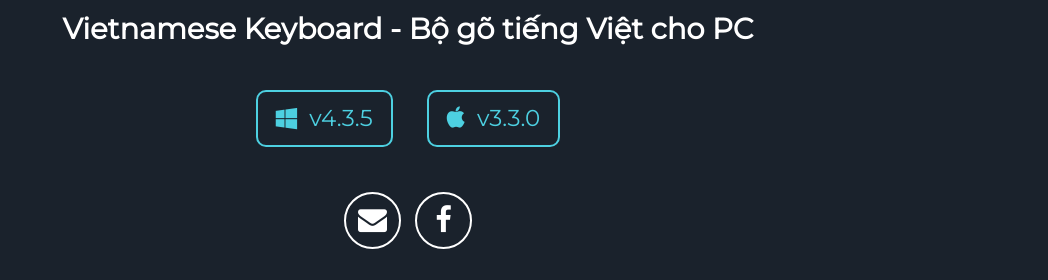
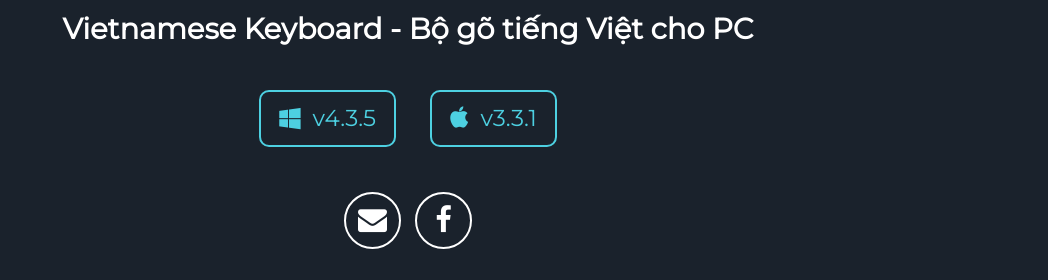
Before and after one commit to lamquangminh/EVKey, a Jekyll site: the page built from docs/index.html, in a window 1280 px wide. Shown: the part 449-729 px from the top of the page, without its empty margins (232-1280 px from the left). Built offline with Jekyll 4.4.1, drawn with Linux system fonts in a browser that asks for light colours; some web fonts are replaced.

Commit message:
update mac 331
update mac 331

```diff
--- a/docs/_includes/header.html
+++ b/docs/_includes/header.html
@@ -65,7 +65,7 @@
     <a href="https://github.com/lamquangminh/EVKey/releases/download/Release/EVKey.zip" title="Tải về cho Windows" rel="nofollow">
       <i class="fa fa-windows"></i>&nbsp;&nbsp;<span>v4.3.5</span></a>
     <a href="https://github.com/lamquangminh/EVKey/releases/download/Release/EVKeyMac.zip" title="Tải về cho macOS" rel="nofollow">
-      <i class="fa fa-apple"></i>&nbsp;&nbsp;<span>v3.3.0</span></a>
+      <i class="fa fa-apple"></i>&nbsp;&nbsp;<span>v3.3.1</span></a>
   </div>
 
     <div class="header-icons tanimation">
```
